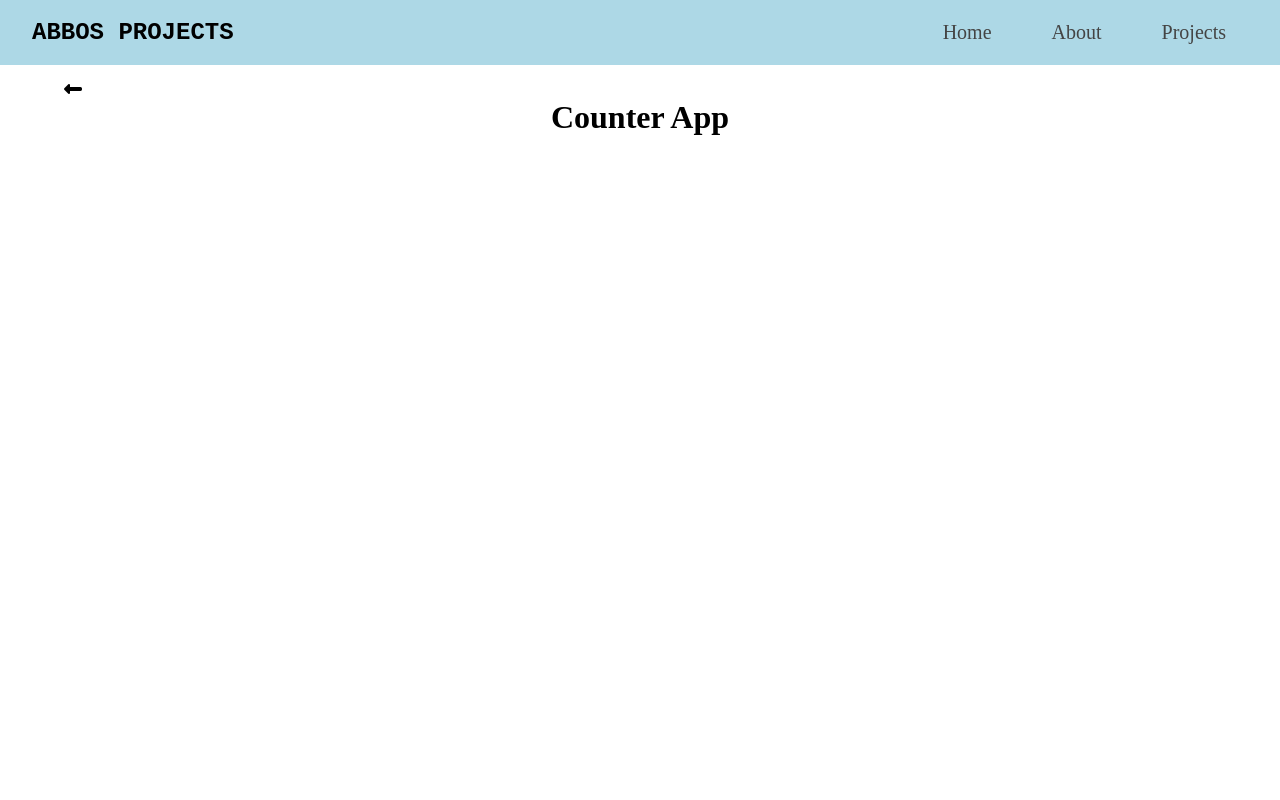
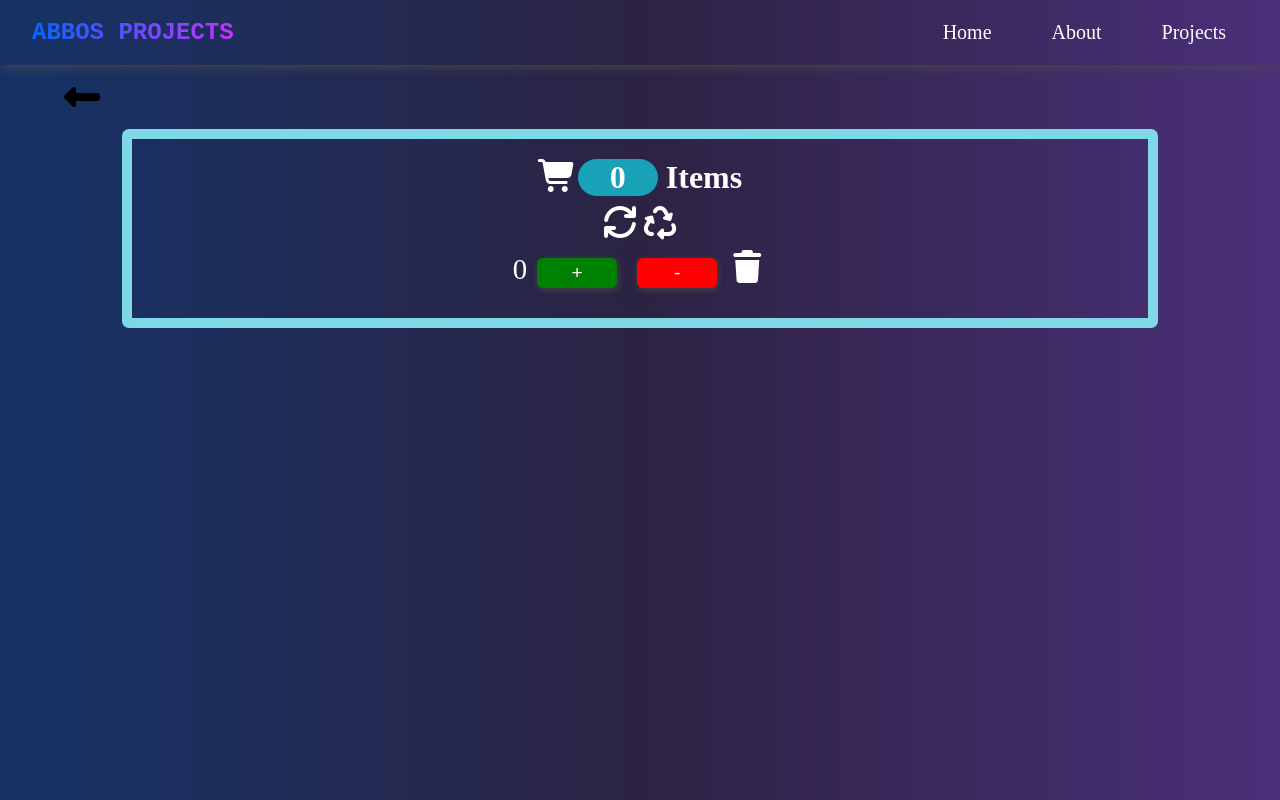
Before and after one commit to cbuabbosbek/react-revision-10-01, a React (Vite) app: page /projects/counter in a window 1280 px wide. Built offline with nearby package versions, Linux system fonts and the light colour scheme.

Commit message:
counter demo

```diff
--- a/src/App.css
+++ b/src/App.css
@@ -3,6 +3,12 @@
     padding: 0;
     box-sizing: border-box;
     transition: all 0.4s;
+}
+
+html {
+    background: linear-gradient(90deg, #163367, #2C2343, #4B2F79);
+    color: white
+    ;
 }
 
 li {
@@ -16,9 +22,9 @@ a {
 nav {
     display: flex;
     justify-content: space-between;
-    background-color: lightblue;
     align-items: center;
     padding: 1rem 2rem;
+    box-shadow: 2px 2px 10px rgb(73, 73, 73);
 }
 
 nav .logo {
@@ -26,6 +32,10 @@ nav .logo {
     font-weight: 600;
     text-transform: uppercase;
     font-family: 'Courier New', Courier, monospace;
+    background-image: linear-gradient(90deg, #0464FF, #C434FF);
+    -webkit-background-clip: text;
+  background-clip: text;
+  color: transparent;
 }
 
 nav ul {
@@ -38,14 +48,13 @@ nav ul li {
 }
 
 nav ul li a {
-    color: #444;
+    color: white;
     font-size: 20px;
     padding: 4px 6px;
 }
 
 nav ul li a:hover{
-    text-decoration: underline;
-    color: #000;
+    color: #006BFA;
 }
 
 /* ====   layout ===== */
@@ -148,14 +157,38 @@ input {
    width: 31%;
     padding: 40px;
     border-radius: 5px;
+}
 
-
-
-
-}
 .Board {
     display: flex;
     gap:10px;
     flex-wrap: wrap;
     margin-top: 20px;
 }
+/* --COUNTER-- */
+
+.wrap-counter {
+    border: 10px solid #7FD8E6;
+    border-radius: 7px;
+    padding: 20px;
+}
+
+.fa-solid {
+    font-size: 2rem;
+}
+
+.counter-items {
+    display:inline-block;
+    color: white;
+    width: 80px;
+    background-color: #17A2B8;
+    border-radius: 20px;
+}
+
+.count {
+    font-size: 1.8rem;
+}
+
+.m-10 {
+    margin: 10px;
+}
--- a/src/pages/Counter.jsx
+++ b/src/pages/Counter.jsx
@@ -1,7 +1,37 @@
+import { useState } from "react";
+
 function CounterApp() {
+  const [count, setCount] = useState(0);
+
+  const plus = () => setCount((prev) => prev + 1);
+
+  const minus = () => {
+    if (count > 0) {
+      setCount((prev) => prev - 1);
+    }
+  };
   return (
     <>
-      <h1>Counter App</h1>
+      <div className="container wrap-counter">
+        <h1>
+          <i class="fa-solid fa-cart-shopping"></i>
+          <span className="counter-items">0</span> Items
+        </h1>
+        <div className="m-10">
+          <i class="fa-solid fa-arrows-rotate"></i>
+          <i class="fa-solid fa-recycle"></i>
+        </div>
+        <div>
+          <span className="count">{count}</span>
+          <button onClick={() => plus()} className="btn btn-start">
+            +
+          </button>
+          <button onClick={() => minus()} className="btn btn-stop">
+            -
+          </button>
+          <i class="fa-solid fa-trash"></i>
+        </div>
+      </div>
     </>
   );
 }
```
